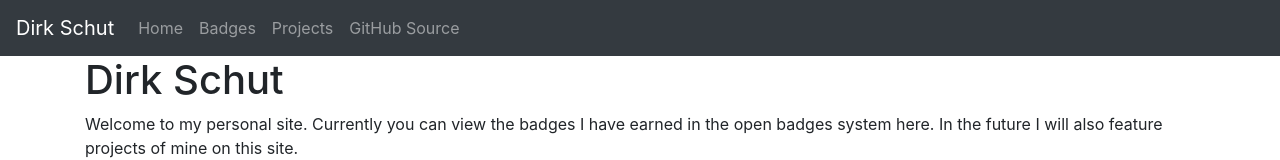
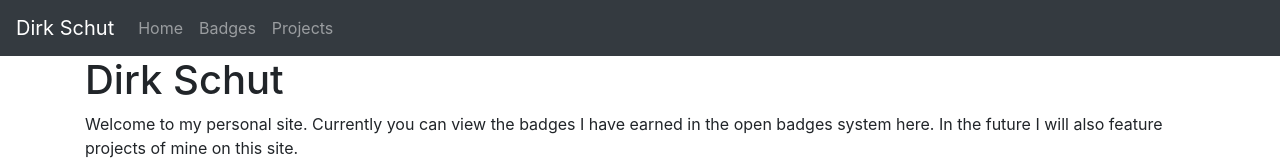
Before and after one commit to dirkschut/dirkschutnl, a plain HTML site: page index.html in a window 1280 px wide. Shown: the top 160 px of the page. Drawn offline with nearby package versions, Linux system fonts and the light colour scheme.

Commit message:
Removed GitHub source from header.

```diff
--- a/index.html
+++ b/index.html
@@ -28,9 +28,6 @@
                     </li>
                     <li class="nav-item">
                         <a class="nav-link" href="#" onclick="loadPage('allProjects')">Projects</a>
-                    </li>
-                    <li class="nav-item">
-                        <a class="nav-link" href="https://github.com/mrDLSable/dirkschutnl">GitHub Source</a>
                     </li>
                 </ul>
             </div>
```
